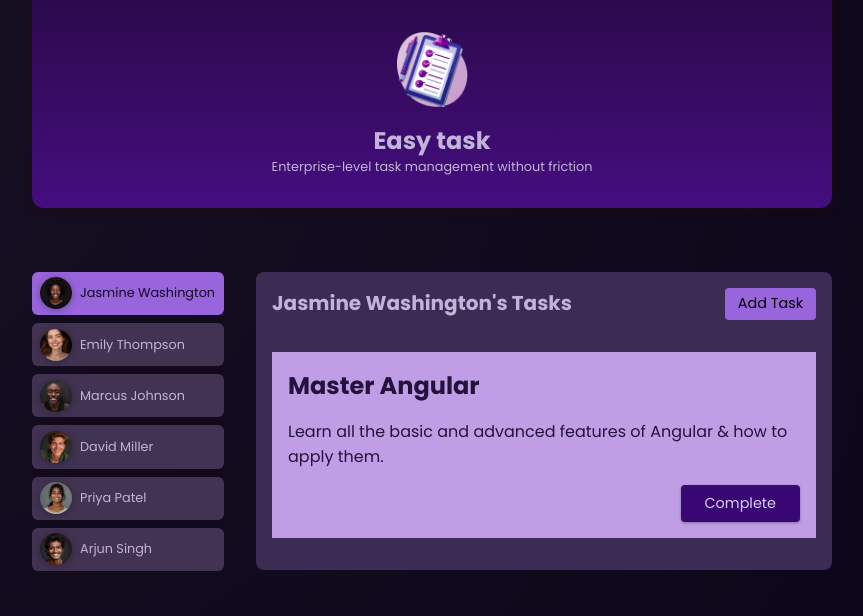
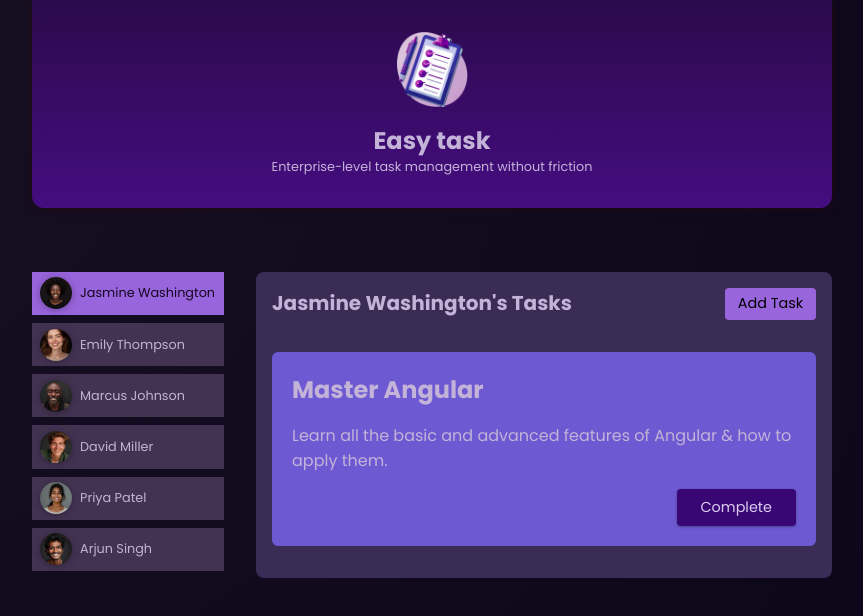
Before and after one commit to rodrigosLouzada/first-angular-appCG, an Angular app: page / in a window 1280 px wide. Both pictures are taken after a click on the button "Jasmine Washington". Shown: the top 616 px of the page, without its empty margins (208-1071 px from the left). Built offline with nearby package versions, Linux system fonts and the light colour scheme.

Commit message:
content projection using ng-content, new component card

```diff
--- /dev/null
+++ b/src/app/shared/card/card.css
@@ -0,0 +1,7 @@
+div {
+  border-radius: 6px;
+  box-shadow: 0 1px 6px rgba(0, 0, 0, 0.1);
+  overflow: hidden;
+  background-color: #6d59d1;
+  padding: 20px;
+}
--- /dev/null
+++ b/src/app/shared/card/card.html
@@ -0,0 +1,4 @@
+<div>
+
+    <ng-content />
+</div>
--- a/src/app/tasks/task/task.html
+++ b/src/app/tasks/task/task.html
@@ -1,8 +1,8 @@
-<article>
+<app-card>
     <h2>{{task.title}}</h2>
     <title>{{task.dueDate}}</title>
     <p>{{task.summary}}</p>
     <p class="actions">
         <button (click)="onCompleteTask()">Complete</button>
     </p>
-</article>
+</app-card>
--- a/src/app/tasks/task/task.ts
+++ b/src/app/tasks/task/task.ts
@@ -1,9 +1,10 @@
 import { Component, EventEmitter, Input, Output } from '@angular/core';
 import { Task } from './task.model';
+import { Card } from "../../shared/card/card";
 
 @Component({
   selector: 'app-task',
-  imports: [],
+  imports: [Card],
   templateUrl: './task.html',
   styleUrl: './task.css',
 })
--- a/src/app/user/user.css
+++ b/src/app/user/user.css
@@ -1,8 +1,3 @@
-div {
-  border-radius: 6px;
-  box-shadow: 0 1px 6px rgba(0, 0, 0, 0.1);
-  overflow: hidden;
-}
 
 button {
   display: flex;
--- a/src/app/user/user.ts
+++ b/src/app/user/user.ts
@@ -1,9 +1,10 @@
 import { Component, computed, EventEmitter, Input, Output, output } from '@angular/core';
 import { type User} from './user.model';
+import { Card } from "../shared/card/card";
 
 @Component({
   selector: 'app-user',
-  imports: [],
+  imports: [Card],
   templateUrl: './user.html',
   styleUrl: './user.css',
 })
```
Also changed, not shown: src/app/shared/card/card.ts (added, +12 -0 lines).
